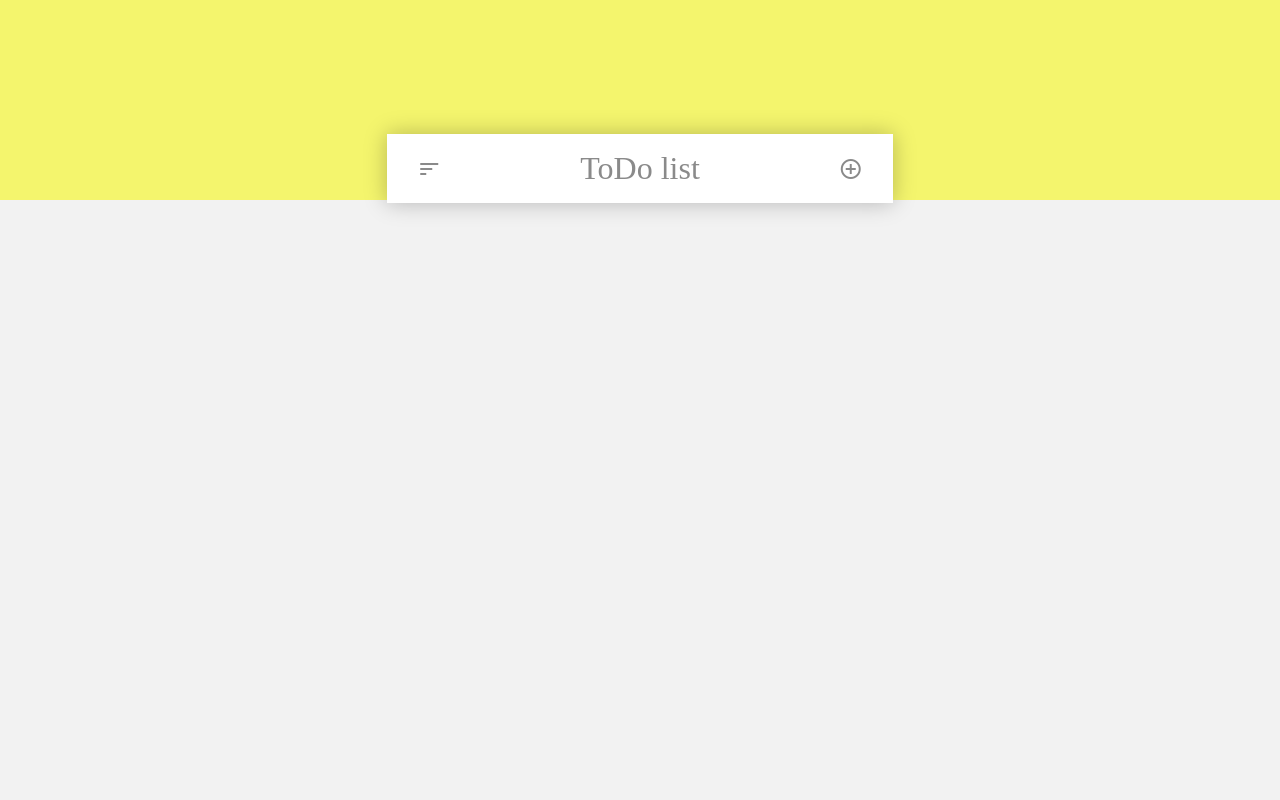
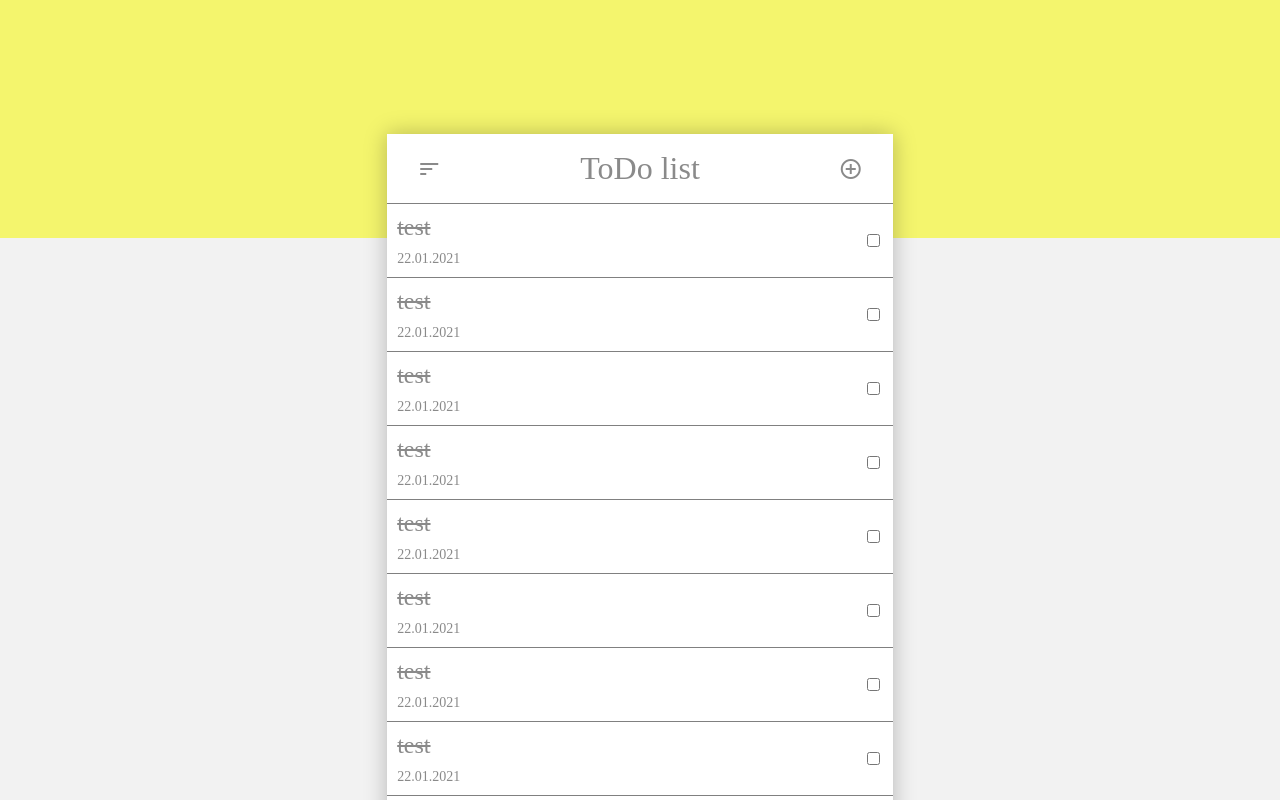
Before and after one commit to LefterijaT/advanced-todo, a Vue app: page /#/ in a window 1280 px wide. Shown: the top 800 px of the page. Built offline with nearby package versions, Linux system fonts and the light colour scheme.

Commit message:
- Created new component for the todolist item - Created styles for the todolist item

```diff
--- a/src/assets/styles/app.scss
+++ b/src/assets/styles/app.scss
@@ -1,6 +1,7 @@
 @import "variables";
 @import "base/base";
 @import "base/typography";
+@import "ui/todo";
 
 html,
 body {
--- /dev/null
+++ b/src/assets/styles/ui/todo.scss
@@ -0,0 +1,26 @@
+.todo{
+  &__item{
+    display: flex;
+    justify-content: space-between;
+    align-items: center;
+    padding: 10px;
+    border-top: 1px solid gray;
+    &-wrapper{
+      color: #8a8a8a;
+    }
+    &-title{
+      margin: 0 0 10px 0;
+      font-size: 24px;
+      font-weight: 400;
+      &--checked{
+          text-decoration: line-through;
+      }
+    }
+    &-date{
+      font-size: 14px;
+    }
+    &-checkbox{
+
+    }
+  }
+}
--- /dev/null
+++ b/src/components/ui/todo/ListItem.vue
@@ -0,0 +1,22 @@
+<template>
+  <div class="todo__item">
+    <div class="todo__item-wrapper">
+      <h6 class="todo__item-title todo__item-title--checked">
+        test
+      </h6>
+      <div class="todo__item-date">
+          22.01.2021
+      </div>
+    </div>
+    <div class="todo__item-checkbox">
+      <input type="checkbox">
+    </div>
+  </div>
+</template>
+
+<script lang="ts">
+import { Component, Vue } from "vue-property-decorator";
+
+@Component({})
+export default class UiTodoListItem extends Vue {}
+</script>
--- a/src/views/Home.vue
+++ b/src/views/Home.vue
@@ -2,6 +2,7 @@
   <div class="app__container">
     <div class="app__main">
       <ui-todo-header></ui-todo-header>
+      <ui-todo-list-item v-for="n in 10" :key="n"></ui-todo-list-item>
     </div>
   </div>
 </template>
@@ -9,9 +10,11 @@
 <script lang="ts">
 import { Component, Vue } from "vue-property-decorator";
 const UiTodoHeader = () => import("@/components/ui/todo/Header.vue");
+const UiTodoListItem = () => import("@/components/ui/todo/ListItem.vue")
 @Component({
   components: {
-    UiTodoHeader
+    UiTodoHeader,
+    UiTodoListItem
   }
 })
 export default class Home extends Vue {}
```
Also changed, not shown: 1 other file (tests, documents, lock files or other folders).
